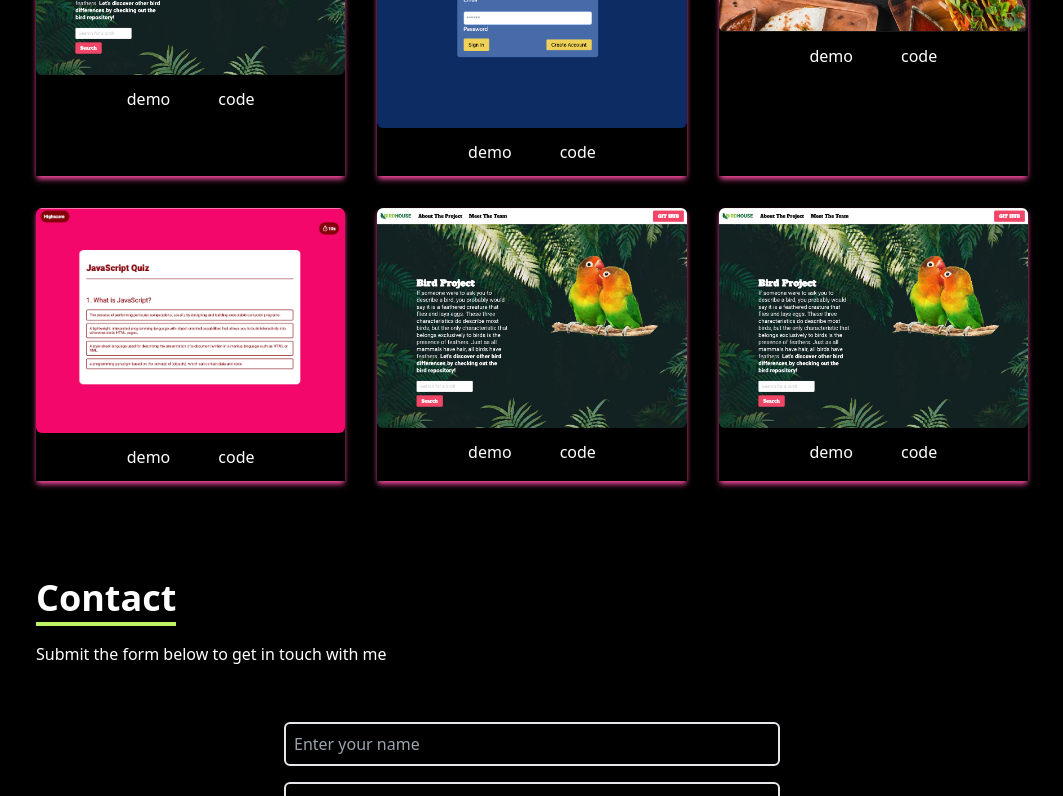
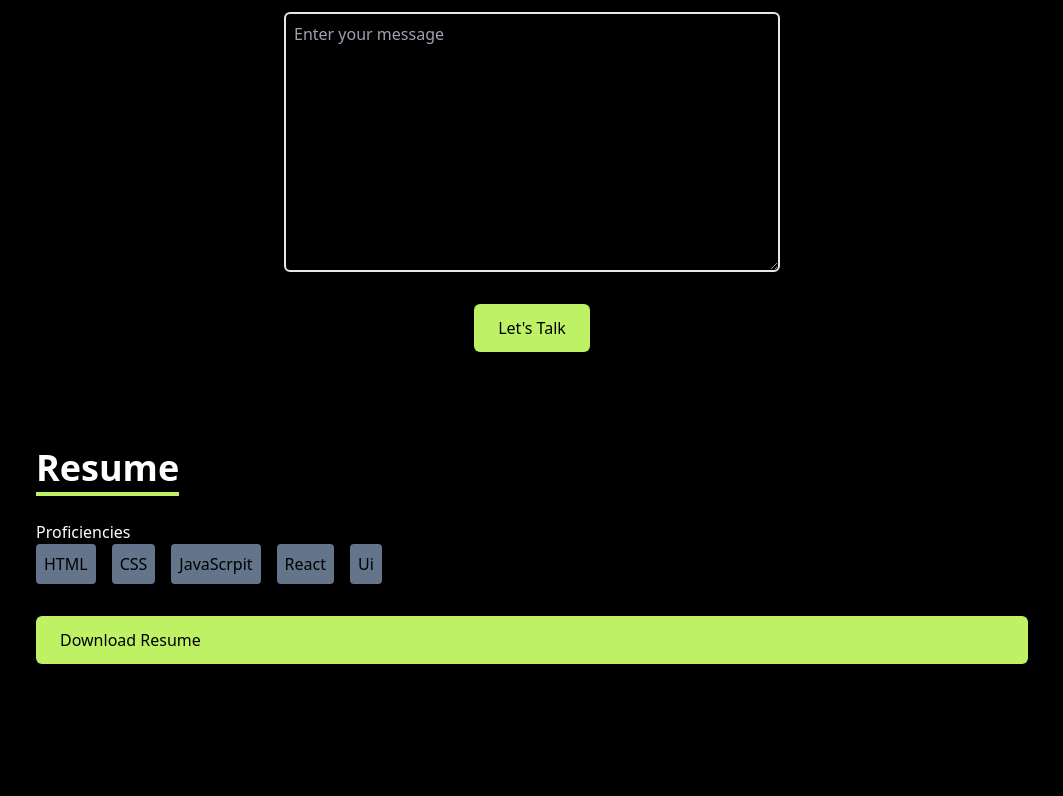
Before and after one commit to Whitney15/Whitneys-React-Portfolio, a React (Create React App) app in the folder my-portfolio/: page / in a window 1280 px wide. Shown: the part 2000-2796 px from the top of the page, without its empty margins (108-1171 px from the left). After the commit the page ends 2752 px from the top, so only its background shows below. Built offline with nearby package versions, Linux system fonts and the light colour scheme.

Commit message:
resume section code

```diff
--- a/my-portfolio/src/App.js
+++ b/my-portfolio/src/App.js
@@ -5,6 +5,7 @@ import Portfolio from './pages/Portfolio';
 import Contact from './pages/Contact';
 import Resume from './pages/Resume';
 import About from './pages/About';
+import Footer from './components/Footer';
 
 function App() {
   return (
@@ -15,6 +16,7 @@ function App() {
      <Portfolio id="portfolio"/>
      <Contact id="contact"/>
      <Resume id="resume"/>
+     <Footer />
     </div>
   );
 }
--- /dev/null
+++ b/my-portfolio/src/components/Footer.js
@@ -0,0 +1,7 @@
+import React from 'react';
+
+const Footer = () => {
+  return <div>Resume</div>;
+};
+
+export default Footer;
--- a/my-portfolio/src/pages/About.js
+++ b/my-portfolio/src/pages/About.js
@@ -4,7 +4,7 @@ const About = () => {
   return (
     <div
       name="about"
-      className="w-full h-screen  text-white"
+      className=" text-white"
     >
       <div className="max-w-screen-lg p-4 mx-auto flex flex-col justify-center w-full h-full">
         <div className="pb-8">
--- a/my-portfolio/src/pages/Contact.js
+++ b/my-portfolio/src/pages/Contact.js
@@ -4,7 +4,7 @@ const Contact = () => {
   return (
     <div
       name="contact"
-      className="w-full h-screen  p-4 text-white"
+      className="p-4 text-white"
     >
       <div className="flex flex-col p-4 justify-center max-w-screen-lg mx-auto h-full">
         <div className="pb-8">
@@ -22,18 +22,18 @@ const Contact = () => {
             <input
               type="text"
               name="name"
-              placeholder="Enter your name"
+              placeholder="Enter your name" required
               className="p-2 bg-transparent border-2 rounded-md text-white focus:outline-none"
             />
             <input
               type="text"
               name="email"
-              placeholder="Enter your email"
+              placeholder="Enter your email" required
               className="my-4 p-2 bg-transparent border-2 rounded-md text-white focus:outline-none"
             />
             <textarea
               name="message"
-              placeholder="Enter your message"
+              placeholder="Enter your message" required
               rows="10"
               className="p-2 bg-transparent border-2 rounded-md text-white focus:outline-none"
             ></textarea>
--- a/my-portfolio/src/pages/Home.js
+++ b/my-portfolio/src/pages/Home.js
@@ -3,8 +3,8 @@ import HeroImage from '../assets/hero.jpg'
 
 
 const Home = () => {
-  return <div name="home" className='h-screen w-full text-white'>
-            <div className='max-w-screen-lg mx-auto  flex-col  justify-center h-full px-12 md:flex-row '>
+  return <div name="home" className=' w-full text-white'>
+            <div className='max-w-screen-lg mx-auto flex flex-col  justify-center h-full px-12 md:flex-row mt-16 mb-64'>
                 <div>
                     <p className=' text-pink-500 text-6xl font-bold'>Hi im Whitney</p>
                     <p className='text-3xl'>Im a front-end developer and Ui Designer</p>
--- a/my-portfolio/src/pages/Resume.js
+++ b/my-portfolio/src/pages/Resume.js
@@ -1,7 +1,31 @@
 import React from 'react';
 
 const Resume = () => {
-  return <div>Resume</div>;
+  return  <div
+  name="contact"
+  className="p-4 text-white"
+>
+        <div className="flex flex-col p-4 justify-center max-w-screen-lg mx-auto h-full">
+          <div className="pb-8">
+            <p className="text-4xl font-bold inline border-b-4 border-lime-300">
+              Resume
+            </p></div>
+
+            <p>Proficiencies</p>
+            <ul className='flex space-x-4'>
+              <button className='bg-slate-500 text-black rounded p-2'>HTML</button>
+              <button className='bg-slate-500 text-black rounded p-2'>CSS</button>
+              <button className='bg-slate-500 text-black rounded p-2'>JavaScrpit</button>
+              <button className='bg-slate-500 text-black rounded p-2'>React</button>
+              <button className='bg-slate-500 text-black rounded p-2'>Ui</button>
+            </ul>
+
+            <div className="">
+                <a href="../assets/WhitneysOld-resume.pdf" className=" bg-lime-300 text-black px-6 py-3 my-8 mx-auto flex items-center rounded-md hover:scale-110 duration-300" download>Download Resume
+                </a>
+            </div>
+      </div>
+      </div>
 };
 
 export default Resume;
```
Also changed, not shown: 1 other file (tests, documents, lock files or other folders).
